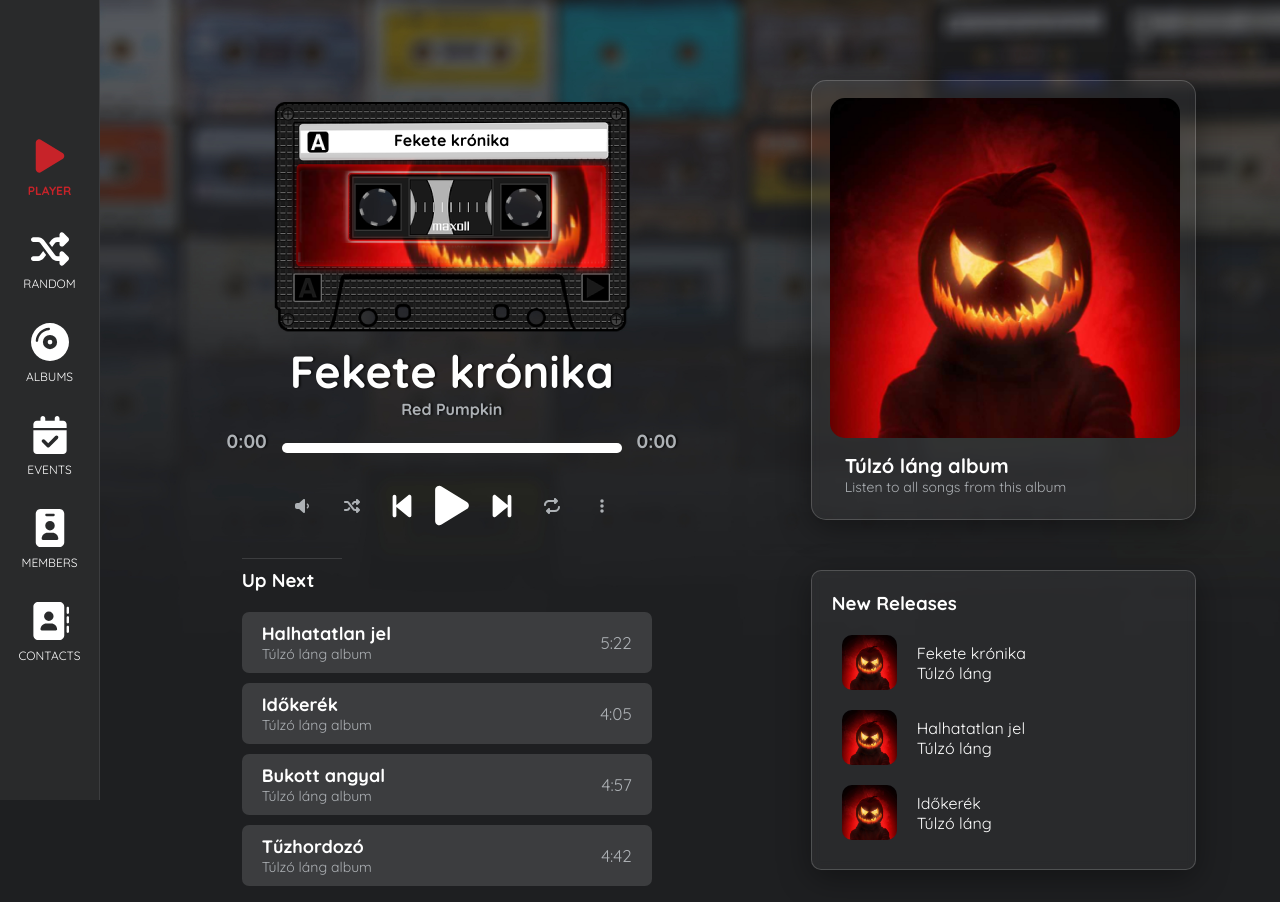
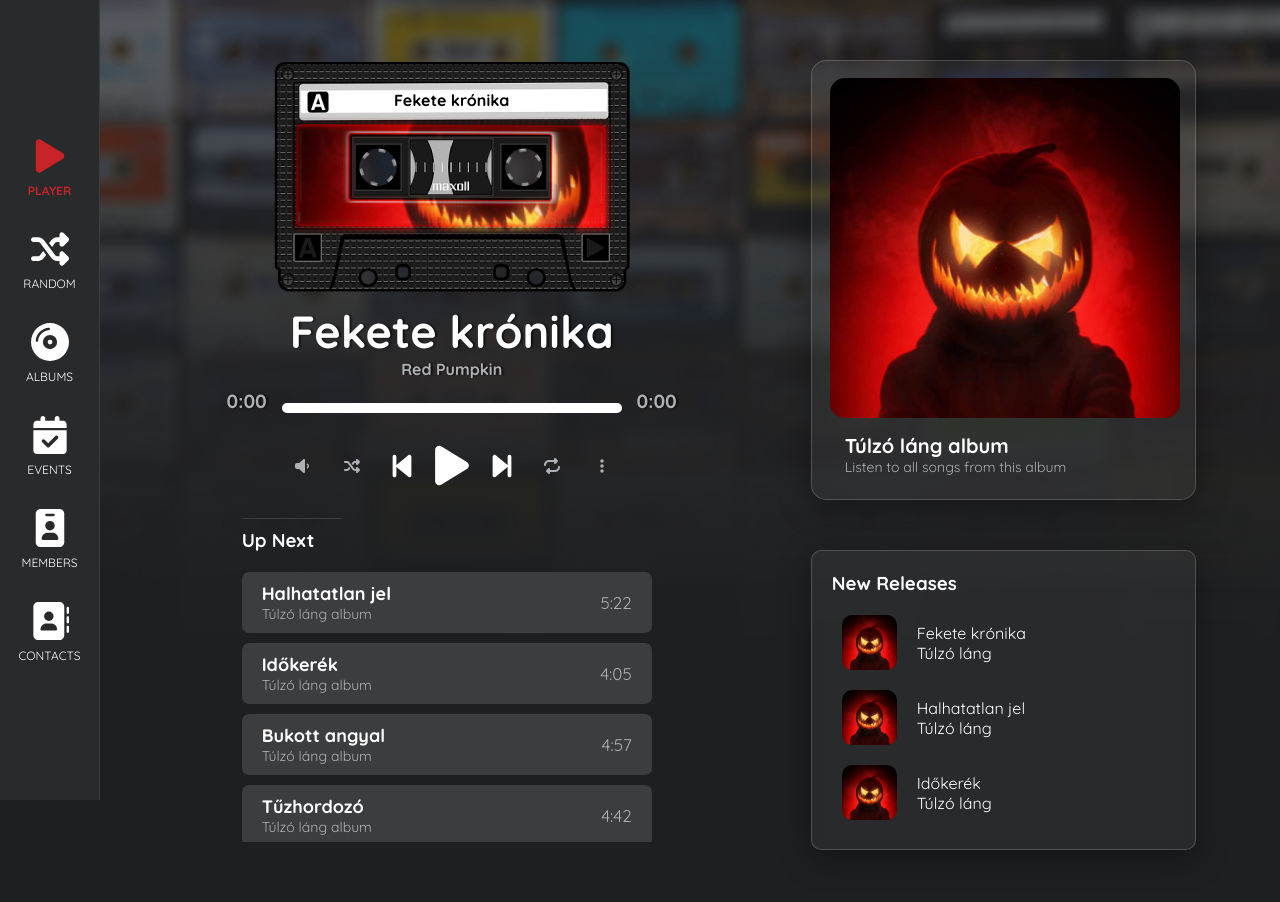
Before and after one commit to megaseves/red-pumpkin-reactjs, a React (Create React App) app: page / in a window 1280 px wide. After the commit the page ends 852 px from the top, so only its background shows below. Built offline with nearby package versions, Linux system fonts and the light colour scheme; the HTML template or start-up script is replaced by a standard one.

Commit message:
Fix: design position on player component

```diff
--- a/src/pages/Player.css
+++ b/src/pages/Player.css
@@ -77,7 +77,7 @@
 .casette-div {
     width: 358px;
     height: 233px;
-    margin-top: 100px;
+    margin-top: 60px;
     display: flex;
     justify-content: center;
 }
@@ -122,7 +122,7 @@
     flex-direction: column;
     justify-content: center;
     align-items: flex-start;
-    margin-top: 80px;
+    margin-top: 60px;
      background: rgba( 255, 255, 255, 0.05 );
     box-shadow: 0 8px 32px 0 rgba(0, 0, 0, 0.37);
     backdrop-filter: blur( 4px );
@@ -173,7 +173,7 @@
 
 .up-next-songs {
     min-width: 400px;
-    max-height: 280px;
+    max-height: 270px;
     /*background-color: lavender;*/
     margin-top: 20px;
     overflow: auto;
```
